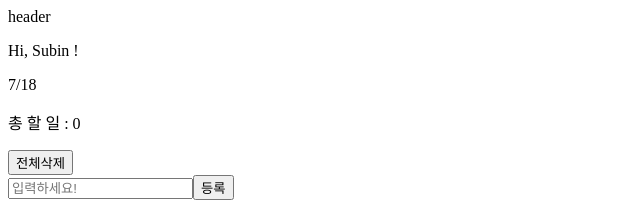
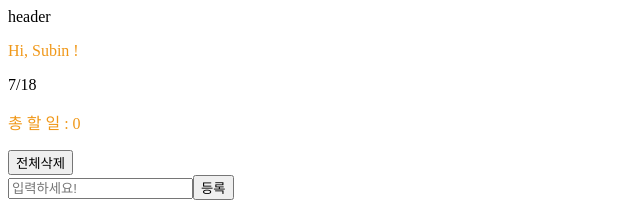
Before and after one commit to vinpaletteone/vue-cli-todo, a Vue app: page / in a window 1280 px wide. Shown: the top 202 px of the page, without its empty margins (0-640 px from the left). Built offline with nearby package versions, Linux system fonts and the light colour scheme.

Commit message:
scss 설치 및 설정

```diff
--- a/package.json
+++ b/package.json
@@ -8,6 +8,7 @@
   },
   "dependencies": {
     "core-js": "^3.6.5",
+    "sass": "^1.36.0",
     "vue": "^2.6.11",
     "vue-router": "^3.2.0",
     "vuex": "^3.4.0"
@@ -17,6 +18,8 @@
     "@vue/cli-plugin-router": "~4.5.0",
     "@vue/cli-plugin-vuex": "~4.5.0",
     "@vue/cli-service": "~4.5.0",
+    "node-sass": "^6.0.1",
+    "sass-loader": "^10.2.0",
     "vue-template-compiler": "^2.6.11"
   },
   "browserslist": [
--- /dev/null
+++ b/src/assets/scss/_variables.scss
@@ -0,0 +1 @@
+$orange:#F09819;
--- a/src/components/vTitle.vue
+++ b/src/components/vTitle.vue
@@ -5,6 +5,11 @@
         <p>총 할 일 : {{ $store.state.total }}</p>
     </div>
 </template>
+<style lang="scss">
+    p {
+        color:$orange
+    }
+</style>
 <script>
 export default {
     data(){
--- /dev/null
+++ b/vue.config.js
@@ -0,0 +1,9 @@
+module.exports = {
+    css: {
+      loaderOptions: {
+        scss: {
+          additionalData: `@import "@/assets/scss/_variables.scss";`
+        },
+      }
+    }
+  }
```
Also changed, not shown: src/assets/scss/_functions.scss (added), src/assets/scss/_mixins.scss (added), src/assets/scss/commons.scss (added), src/assets/scss/reset.scss (added), 1 other file (tests, documents, lock files or other folders).
